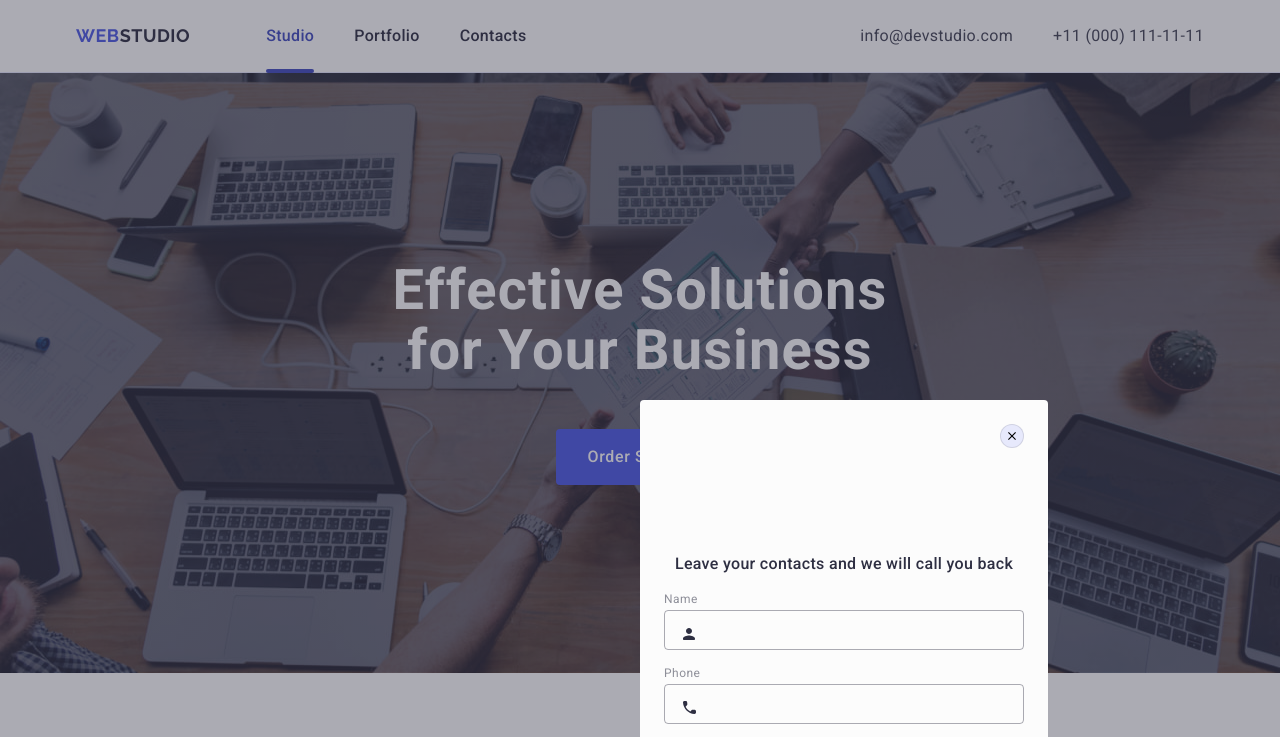
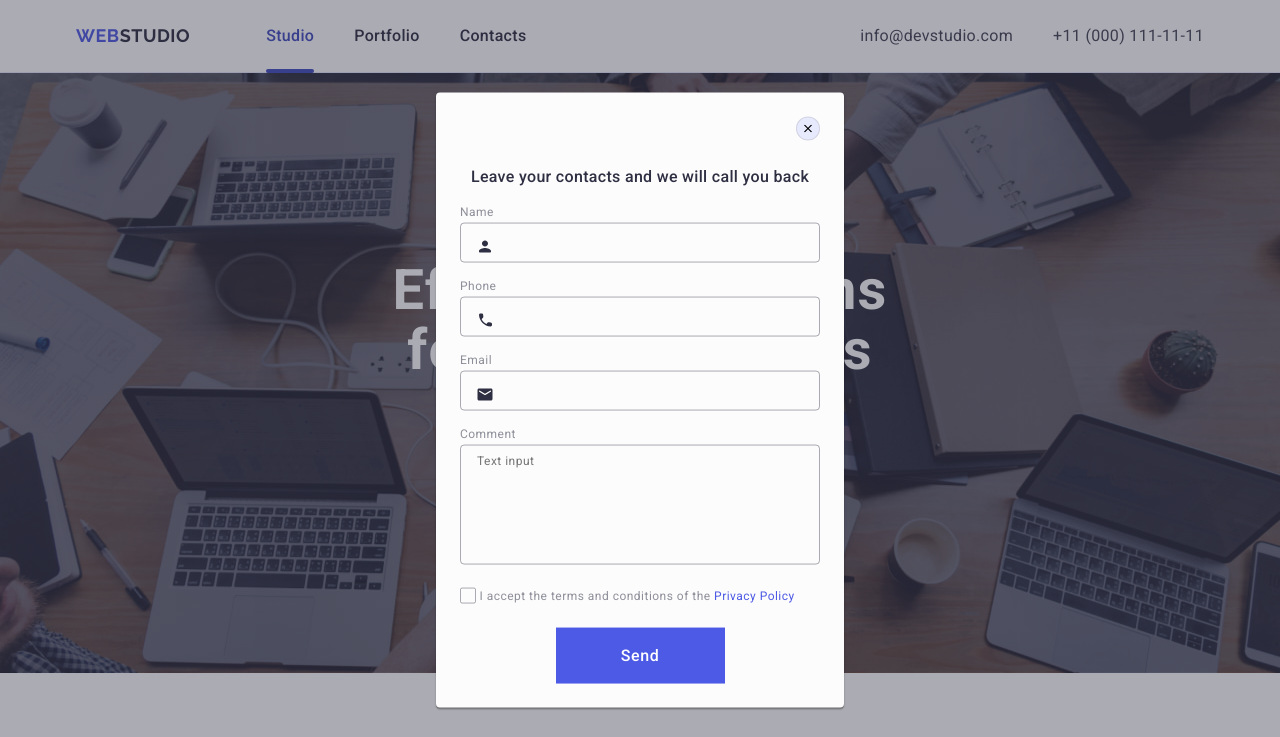
Before and after one commit to VLutskyi/goit-markup-hw-06, a plain HTML site: page index.html in a window 1280 px wide. Shown: the top 737 px of the page. Drawn offline with nearby package versions, Linux system fonts and the light colour scheme.

Commit message:
update css

```diff
--- a/css/styles.css
+++ b/css/styles.css
@@ -678,7 +678,7 @@ border-radius: 4px;
   background-color: rgba(46, 47, 66, 0.4);
   width: 100%;
   height: 100%;
-  transition: opacity 250ms cubic-bezier(0.4, 0, 0.2, 1), visibility 250ms cubic-bezier(0.4, 0, 0.2, 1)
+  transition: opacity 250ms cubic-bezier(0.4, 0, 0.2, 1), visibility 250ms cubic-bezier(0.4, 0, 0.2, 1);
  }
 
 
@@ -690,8 +690,10 @@ border-radius: 4px;
   border-radius: 4px;
   top: 50%;
   left: 50%;
-  transform: translate(-50, -50%);
+  transform: translate(-50%, -50%);
   padding: 72px 24px 24px 24px;
+  box-shadow: 0px 1px 1px rgba(0, 0, 0, 0.14), 0px 1px 3px rgba(0, 0, 0, 0.12), 0px 2px 1px rgba(0, 0, 0, 0.2);
+  transition: transform 250ms cubic-bezier(0.4, 0, 0.2, 1);
  }
 
 
@@ -742,7 +744,7 @@ border-radius: 4px;
   letter-spacing: 0.02em;
   text-align: center;
   color: #2e2f42;
-  margin-top: 80px;
+  /* margin-top: 80px; */
   margin-bottom: 16px;
  }
 
@@ -772,7 +774,7 @@ border-radius: 4px;
 
  .modal-input:focus + .modal-icon {
   fill: #4D5AE5;
-  fill: #ffffff;
+  /* fill: #ffffff; */
  }
 
  .modal-label {
@@ -797,6 +799,10 @@ border-radius: 4px;
   transform: translateY(-50%);
   transition: fill 250ms cubic-bezier(0.4, 0, 0.2, 1);
  }
+
+.modal-input:focus + .modal-icon {
+  fill:  #4D5AE5;
+}
 
 
  .textarea-backdrop {
```
